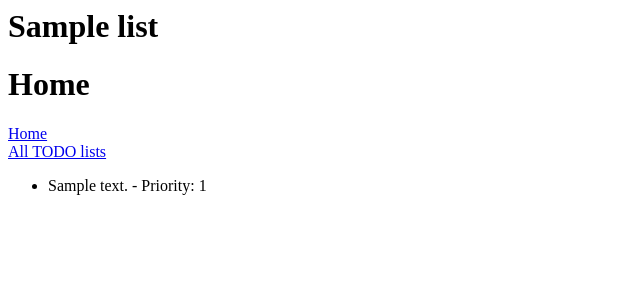
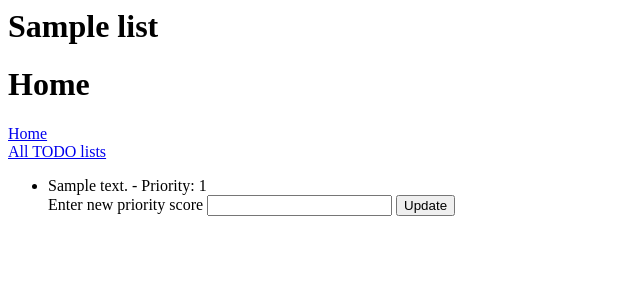
Before and after one commit to paco1212/HW5_364, a Flask app: page /list/1 in a window 1280 px wide. Shown: the top 300 px of the page, without its empty margins (0-640 px from the left). Run offline with Flask 2, Linux system fonts and the light colour scheme; tables that the repository leaves empty hold one stand-in row (values such as "Sample post").

Commit message:
Updated Button additions

```diff
--- a/app.py
+++ b/app.py
@@ -2,7 +2,7 @@ import os
 from flask import Flask, render_template, session, redirect, url_for, flash, request
 from flask_script import Manager, Shell
 from flask_wtf import FlaskForm
-from wtforms import StringField, SubmitField, FloatField, TextAreaField
+from wtforms import StringField, SubmitField, FloatField, TextAreaField, IntegerField
 from wtforms.validators import Required
 from flask_sqlalchemy import SQLAlchemy
 from flask_migrate import Migrate, MigrateCommand
@@ -66,7 +66,8 @@ class TodoListForm(FlaskForm):
 
 # TODO 364: Define an UpdateButtonForm class for use to update todo items
 class UpdateButtonForm(FlaskForm):
-    submit = SubmitField("Delete")
+    new_priority = IntegerField("Enter new priority score", validators = [Required()])
+    submit = SubmitField("Update")
 
 
 
@@ -137,10 +138,10 @@ def all_lists():
 # Provided - see below for additional TODO
 @app.route('/list/<ident>',methods=["GET","POST"])
 def one_list(ident):
-    form = UpdateButtonForm()
+    update_form = UpdateButtonForm()
     lst = TodoList.query.filter_by(id=ident).first()
     items = lst.items.all()
-    return render_template('list_tpl.html',todolist=lst,items=items,form=form)
+    return render_template('list_tpl.html',todolist=lst,items=items,upd_form=update_form)
 # TODO 364: Update the one_list view function and the list_tpl.html view file so that there is an Update button next to each todolist item, and the priority integer of that item can be updated. (This is also addressed in later TODOs.)
 # HINT: These template updates are minimal, but that small update(s) make(s) a big change in what you can do in the app! Check out the examples from previous classes for help.
 
@@ -148,6 +149,14 @@ def one_list(ident):
 # TODO 364: Complete route to update an individual ToDo item's priority
 @app.route('/update/<item>',methods=["GET","POST"])
 def update(item):
+    item_obj = TodoItem.query.filter_by(description = item).first()
+    form = UpdateButtonForm()
+    if form.validate_on_submit() and item_obj:
+        item_obj.priority = form.new_priority.data
+        db.session.commit()
+    flash("Updated priority of %s" % item)
+    return redirect(url_for('all_lists'))
+
     pass # Replace with code
     # This code should use the form you created above for updating the specific item and manage the process of updating the item's priority.
     # Once it is updated, it should redirect to the page showing all the links to todo lists.
@@ -163,7 +172,7 @@ def delete(lst):
     if t_d_list:
         db.session.delete(t_d_list)
         db.session.commit()
-    flash("Delete list %s" % lst)
+    flash("Deleted list %s" % lst)
     return redirect(url_for('all_lists'))
     # This code should successfully delete the appropriate todolist
     # Should flash a message about what was deleted, e.g. Deleted list <title of list>
--- a/templates/list_tpl.html
+++ b/templates/list_tpl.html
@@ -9,9 +9,14 @@
 
 	<ul>
 	{% for item in items %}
+		<form action = "/update/{{ item.description }}" method = 'POST'>
+			{{ upd_form.hidden_tag() }}
 	    	<li>
 	        	{{ item.description }} - Priority: {{ item.priority }}
+	        	<br>{{ upd_form.new_priority.label }} {{ upd_form.new_priority() }}
+	        	{{ upd_form.submit() }}
 	    	</li>
+	    </form>
 	{% endfor %}
 	</ul>
 
```
Lines whose indentation alone changed are shown as unchanged.
